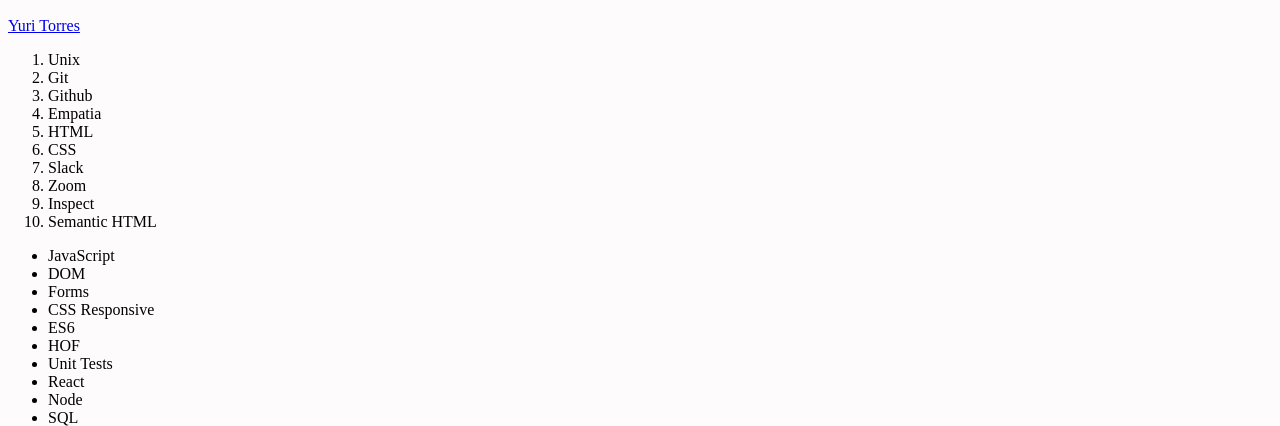
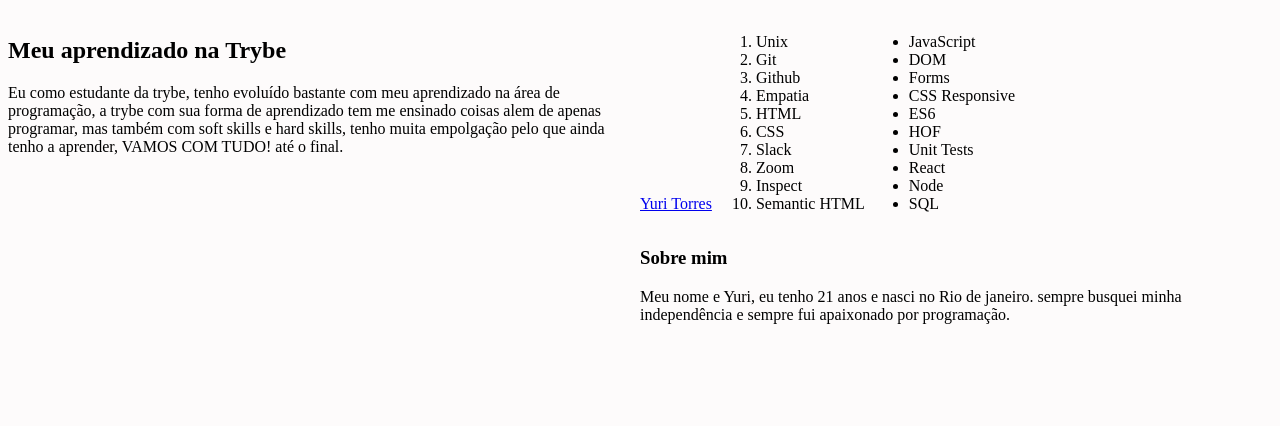
Before and after one commit to yurisalgado21/project-lessons-learned, a website: page index.html in a window 1280 px wide. Shown: the part 369-795 px from the top of the page. Drawn offline with Linux system fonts and the light colour scheme.

Commit message:
Ajeitei a posição da lista

```diff
--- a/index.html
+++ b/index.html
@@ -22,6 +22,7 @@
     <img id="minha_foto" src="./img/WhatsApp Image 2023-04-13 at 10.57.24.jpeg" alt="eu mesmo">
     <p></p>
     <a href="https://www.google.com/" target="_blank">Yuri Torres</a>
+    <section id="listaEsquerda">
         <ol id="licoes_aprendidas">
             <li>Unix</li>
             <li>Git</li>
@@ -34,6 +35,8 @@
             <li>Inspect</li>
             <li>Semantic HTML</li>
         </ol>
+    </section>
+    <section id="listaDireita">
         <ul id="licoes_a_aprender">
             <li>JavaScript</li>
             <li>DOM</li>
@@ -46,6 +49,8 @@
             <li>Node</li>
             <li>SQL</li>
         </ul>
+    </section>
+
     <article class="lado-esquerdo">
         <h2>Meu aprendizado na Trybe</h2>
         <p>Eu como estudante da trybe, tenho evoluído bastante
--- a/style.css
+++ b/style.css
@@ -49,3 +49,11 @@
 div {
   margin-top: 200px;
 }
+
+#listaDireita {
+  display: inline-block;
+}
+
+#listaEsquerda {
+  display: inline-block;
+}
```
Lines whose indentation alone changed are shown as unchanged.
